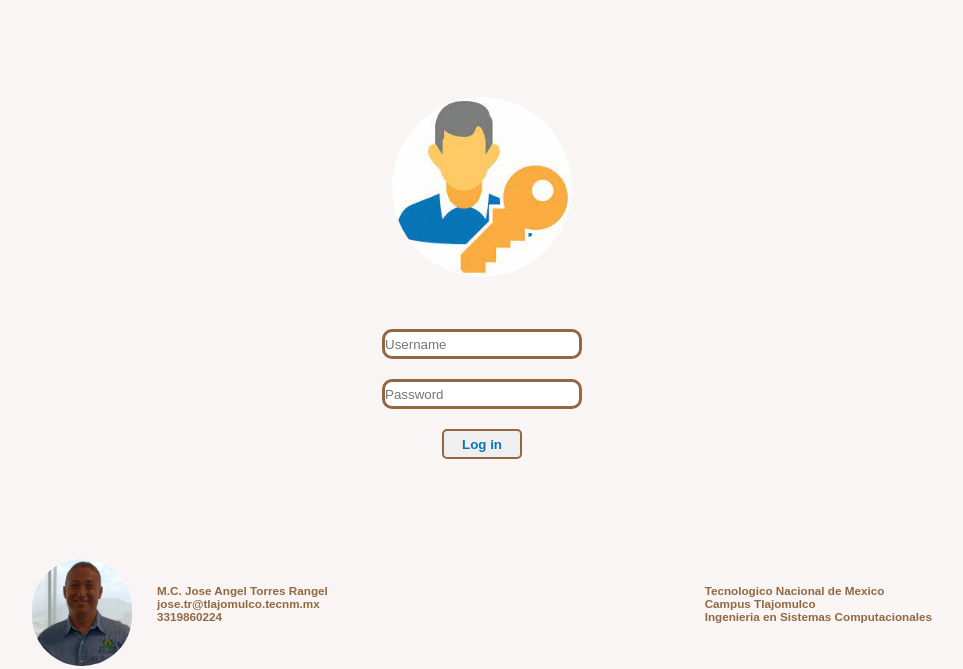
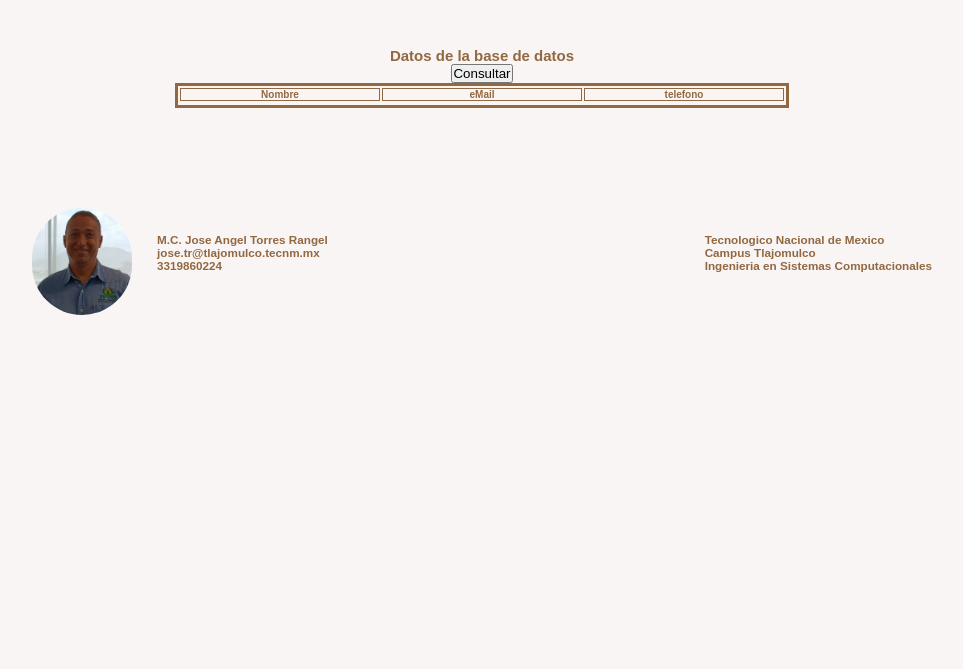
Before and after one commit to jangeltr/cursoProgWebCliente, a plain HTML site: page index.html in a window 1280 px wide. Both pictures are taken after a click on the button "Log in". Shown: the part 138-807 px from the top of the page, without its empty margins (158-1121 px from the left). Drawn offline with Linux system fonts and the light colour scheme.

Commit message:
ya se conecta a la API Rest pero solo muetra los datos en la consola

```diff
--- a/css/index.css
+++ b/css/index.css
@@ -99,7 +99,6 @@ article{
 .datos__table{
     width: 100%;
     position: relative;
-
 }
 .datos table{
     border: 3px solid;
@@ -115,6 +114,7 @@ footer{
     width: 900px;
     height: 110px;
     margin: auto;
+    color: var(--colorSecundario);
 }
 .footer__img{
     float: left;
@@ -128,13 +128,7 @@ footer{
     margin-top: 25px;
     margin-left: 25px;
 }
-.footer__datos h3{
-    color: var(--colorSecundario);
-}
 .footer__ITT{
     float: right;
     margin-top: 25px;
 }
-.footer__ITT h3{
-    color: var(--colorSecundario);
-}
--- a/index.html
+++ b/index.html
@@ -20,20 +20,21 @@
         </div>
     </header>
     <article>
-        <div class="In">
+        <div class="In" id="divLogIn">
             <div class="article__img">
                 <img src="./recursos/login.jpeg" alt="">
             </div>
             <div class="article__logIn">
                 <input type="text" name="username" id="username" placeholder="Username">
                 <input type="password" name="password" id="password" placeholder="Password">
-                <button id="ingresar">Log in</button>
+                <button id="btnLogIn">Log in</button>
             </div>
         </div>
-        <div class="datos">
+        <div class="datos" id="divDatos">
             <h2 class="datos__titulo">
                 Datos de la base de datos
             </h2>
+            <button id="btnConsultar">Consultar</button>
             <div class="datos__table">
                 <table>
                     <thead>
--- a/js/index.js
+++ b/js/index.js
@@ -0,0 +1,18 @@
+document.addEventListener("DOMContentLoaded", function(event) {
+    let element = document.getElementById('btnLogIn')
+    element.addEventListener('click',()=>{
+        document.getElementById('divLogIn').style.display='none'
+        document.getElementById('divDatos').style.display='block'
+    })
+})
+
+document.addEventListener("DOMContentLoaded", function(event) {
+    let element = document.getElementById('btnConsultar')
+    element.addEventListener('click',()=>{
+        window.fetch('http://localhost:9090/api/data',{method: 'GET',headers:{"Accept": "application/json"}})
+        .then((respuesta)=>respuesta.json())
+        .then((data)=>{
+            console.log(data)
+        })
+    })
+})
```
Lines whose indentation alone changed are shown as unchanged.
